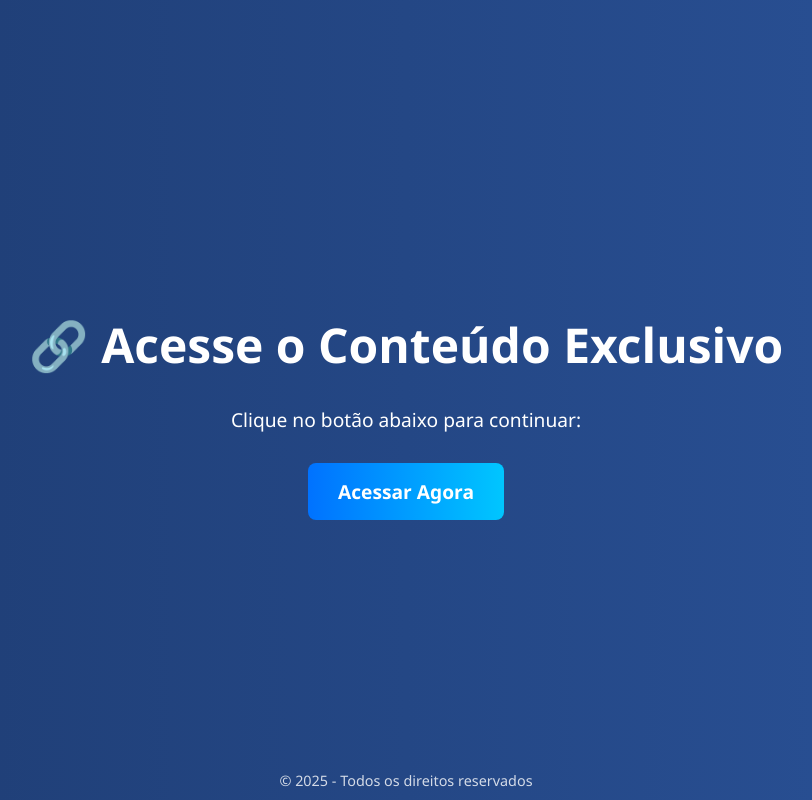
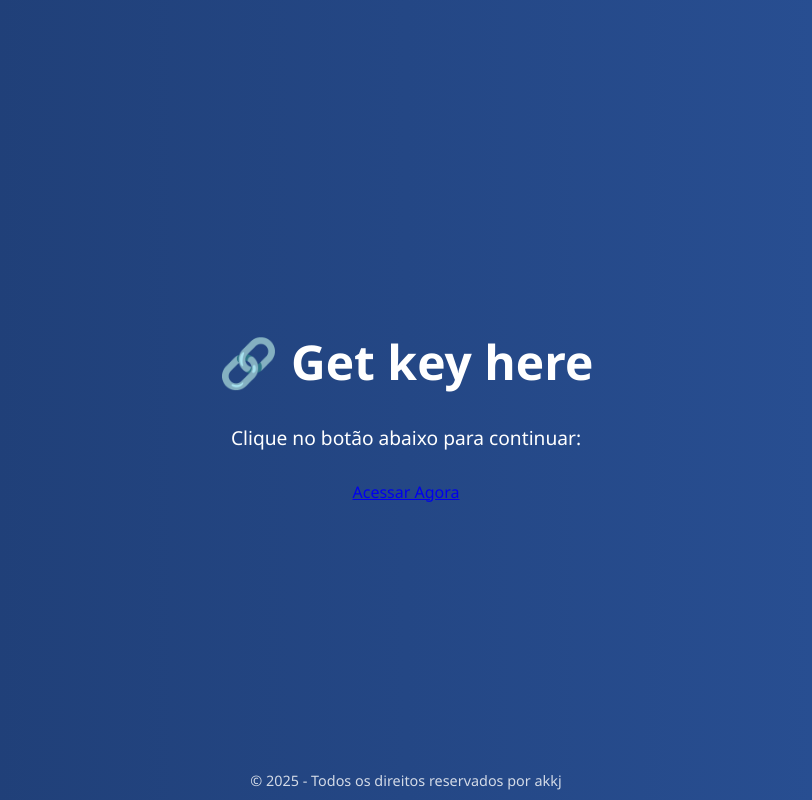
Before and after one commit to loudcoringadas/Site, a plain HTML site: page index.html in a window 1280 px wide. Shown: the whole page, without its empty margins (234-1046 px from the left). Drawn offline with Linux system fonts and the light colour scheme.

Commit message:
Update index.html

```diff
--- a/index.html
+++ b/index.html
@@ -56,9 +56,9 @@
   </style>
 </head>
 <body>
-  <h1>🔗 Acesse o Conteúdo Exclusivo</h1>
+  <h1>🔗 Get key here</h1>
   <p>Clique no botão abaixo para continuar:</p>
-  <a href="https://loot-link.com/s?Q3jfSL96" class="btn">Acessar Agora</a>
-  <footer>© 2025 - Todos os direitos reservados</footer>
+  <a href="https://link-center.net/1338065/s333-macro-for-asura">Acessar Agora</a>
+  <footer>© 2025 - Todos os direitos reservados por akkj</footer>
 </body>
 </html>
```
